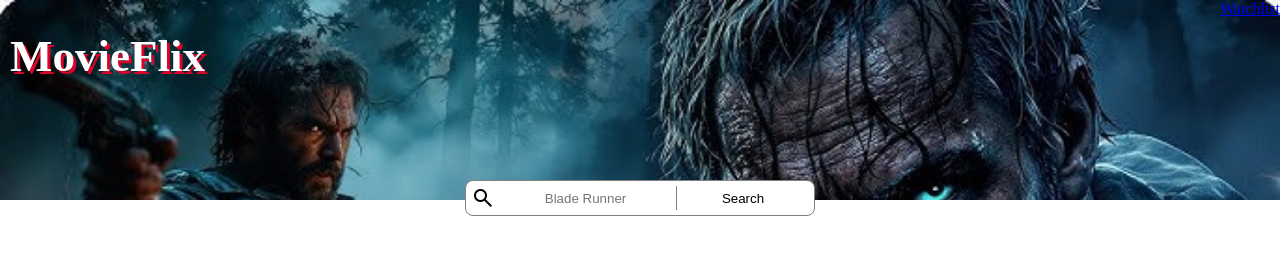
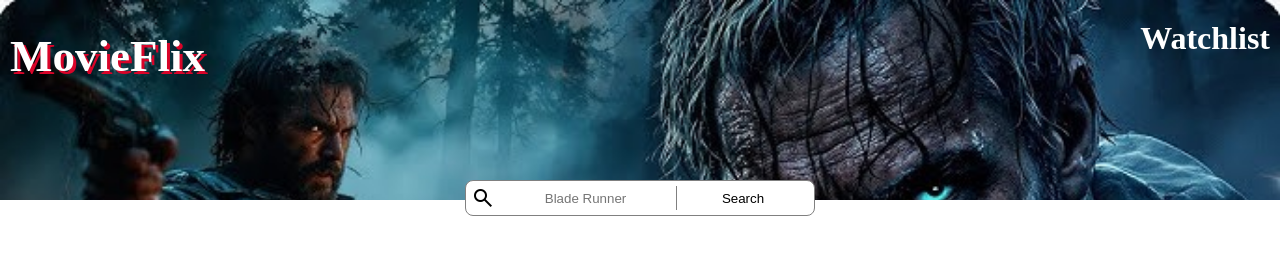
Before and after one commit to crazynets1/movie_watchlist_app, a website built with Vite: page index.html in a window 1280 px wide. Built offline with nearby package versions, Linux system fonts and the light colour scheme.

Commit message:
update css file

```diff
--- a/main.css
+++ b/main.css
@@ -64,7 +64,7 @@ button.add-btn {
     background-image: linear-gradient( to bottom right, #03045e, #b5179e);
 }
 
-button.switch{
+a.switch{
     margin-top: 20px;
     margin-right: 10px;
     color: white;
@@ -74,6 +74,7 @@ button.switch{
     cursor: pointer;
     font-weight: 600;
     align-self: flex-start;
+    text-decoration: none;
 }
 
 button.search-btn{
```
